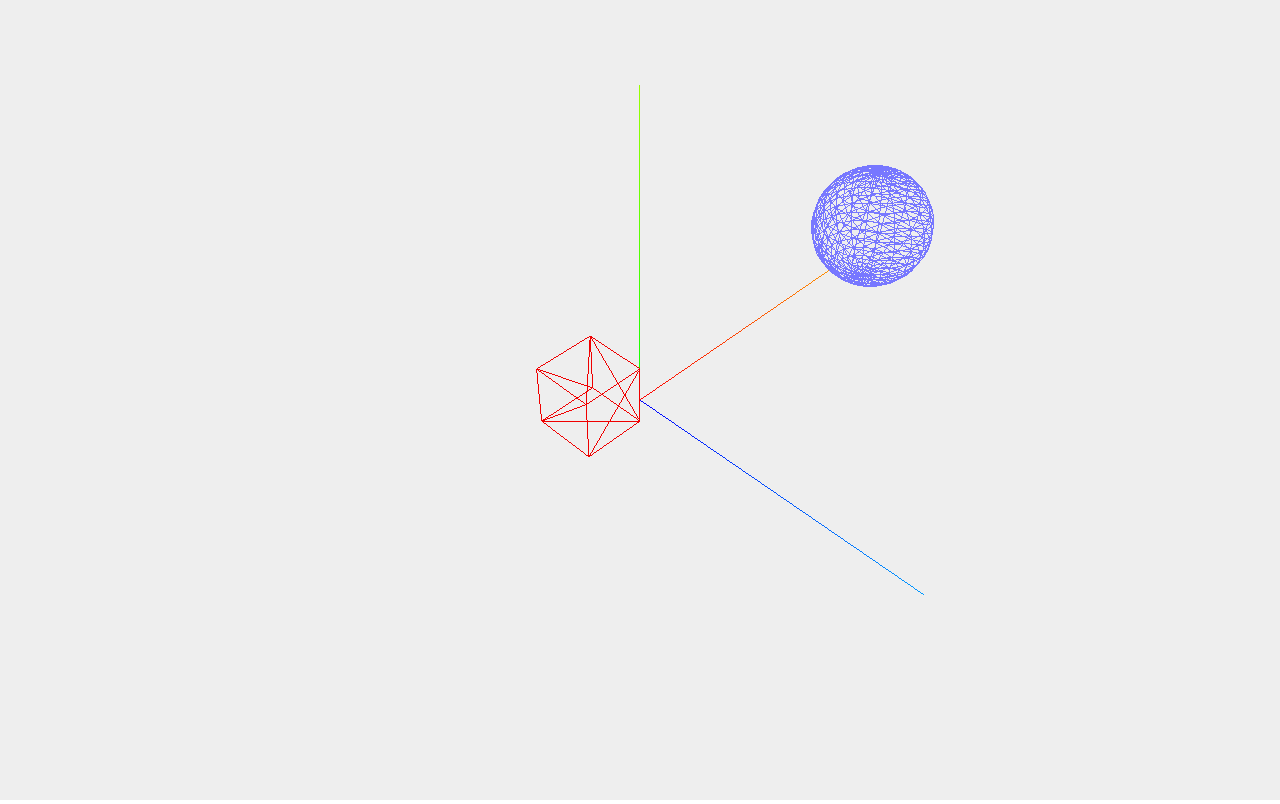
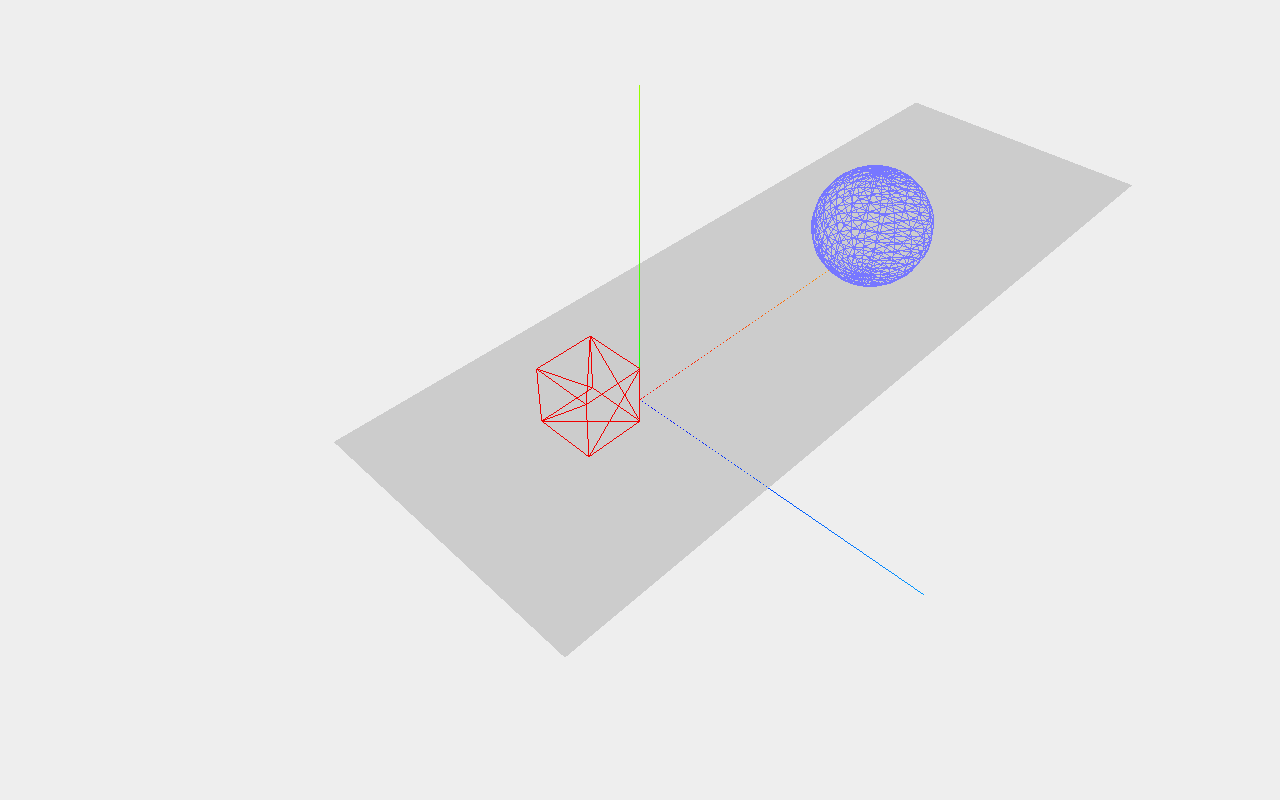
Before and after one commit to khanhnpt2127/learnTHREEjs, a plain HTML site: page index.html in a window 1280 px wide. Drawn offline with Linux system fonts and the light colour scheme.

Commit message:
fixed plane

```diff
--- a/index.html
+++ b/index.html
@@ -36,6 +36,8 @@
             plane.position.x  = 15;
             plane.position.y = 0;
             plane.position.z = 0;
+
+            scene.add(plane);
 
             var cubeGeometry = new THREE.BoxGeometry(4,4,4);
             var cubeMaterial = new THREE.MeshBasicMaterial({color: 0xff00000, wireframe: true});
```
